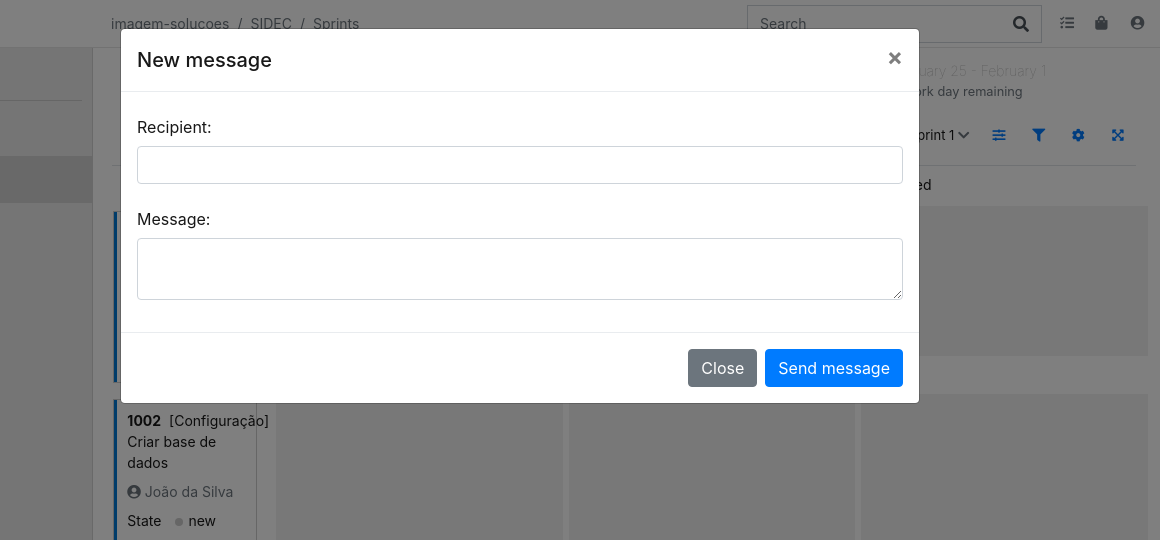
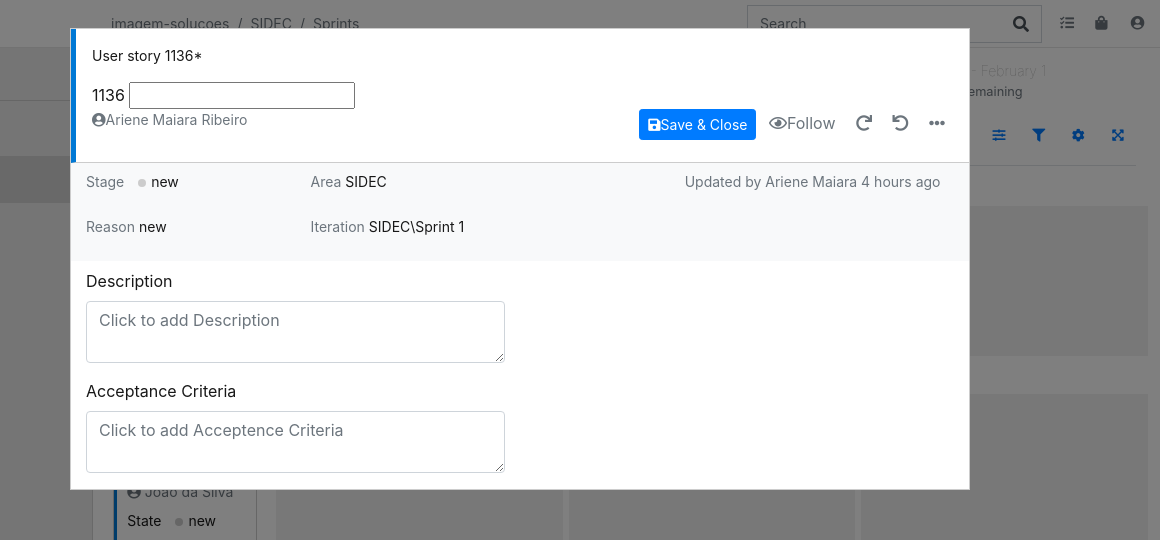
Before and after one commit to JafarAkhondali/arienemaiara-AzureDevOps.Clone-securityfix-909722, a website: page index.html in a window 1280 px wide. Both pictures are taken after a click on the link "New Work Item". Shown: the top 540 px of the page, 120-1280 px from the left. Drawn offline with Linux system fonts and the light colour scheme.

Commit message:
Criação do modal de nova task

```diff
--- a/assets/css/style.css
+++ b/assets/css/style.css
@@ -240,3 +240,26 @@ a [aria-expanded="true"] {
 }
 
 /* new task */
+.modal-lg {
+    max-width: 900px;
+}
+
+.modal-content {
+    border-radius: 0;
+    border: 1px solid #ccc;
+}
+
+.modal-task .modal-header {
+    border-left: 5px solid #0078d4;
+    border-bottom: 1px solid #ccc;
+    border-radius: 0;
+}
+
+.new-task-actions {
+    display: inline-flex;
+}
+
+.new-task-actions .float-right {
+    right: 0;
+    position: absolute;
+}
--- a/index.html
+++ b/index.html
@@ -202,16 +202,69 @@
 
     <!-- new task modal  -->
     <div class="modal fade" id="new-task-modal" tabindex="-1" role="dialog" aria-labelledby="new-task-modal" aria-hidden="true">
-        <div class="modal-dialog modal-lg" role="document">
+        <div class="modal-dialog modal-lg modal-task" role="document">
             <div class="modal-content">
                 <div class="modal-header">
-                <h5 class="modal-title" id="exampleModalLabel">New message</h5>
-                <button type="button" class="close" data-dismiss="modal" aria-label="Close">
-                <span aria-hidden="true">&times;</span>
-                </button>
+                    <div class="col-12">
+                        <div class="row">
+                            <p class="small-title">User story 1136*</p>
                         </div>
-            <div class="modal-body">
-                <form>
+                        <div class="row">
+                            <div class="input-title">
+                                <span>1136</span>
+                                <input type="text" class="new-task-input" id="input-title">
+                            </div>
+                        </div>
+                        <div class="row">
+                            <div class="new-task-actions">
+                                <p class="header-option text-muted"><i class="fas fa-user-circle"></i>Ariene Maiara Ribeiro</p>
+                                <div class="float-right">
+                                    <button id="save-task" class="btn btn-primary btn-sm"><i class="fas fa-save"></i>Save & Close</button>
+                                    <a class="gray-hover px-2 text-muted link-action" href="#"><i class="far fa-eye"></i>Follow</a>
+                                    <a class="gray-hover px-2 text-muted link-action" href="#"><i class="fas fa-redo"></i></a>
+                                    <a class="gray-hover px-2 text-muted link-action" href="#"><i class="fas fa-undo"></i></a>
+                                    <a class="gray-hover px-2 text-muted link-action" href="#"><i class="fas fa-ellipsis-h"></i></a>
+                                </div>
+                            </div>
+                        </div>
+                    </div>
+                </div>
+                <div class="modal-body p-0">
+                    <div class="col-12">
+                        <div class="row task-info bg-light pt-2">
+                            <div class="col-12 col-md-3">
+                                <p><label class="text-muted">Stage</label> <span class="task-status">new</span></p>
+                                <p><label class="text-muted">Reason</label> <span>new</span></p>
+                            </div>
+                            <div class="col-12 col-md-5">
+                                <p><label class="text-muted">Area</label> <span>SIDEC</span></p>
+                                <p><label class="text-muted">Iteration</label> <span>SIDEC\Sprint 1</span></p>
+                            </div>
+                            <div class="col">
+                                <p class="text-muted">Updated by Ariene Maiara 4 hours ago</p>
+                            </div>
+                        </div>
+                        <div class="row task-form bg-white pt-2">
+                            <div class="col-12 col-md-6">
+                                <div class="form-group">
+                                    <label>Description</label>
+                                    <textarea class="form-control" placeholder="Click to add Description"></textarea>
+                                </div>
+                                <div class="form-group">
+                                    <label>Acceptance Criteria</label>
+                                    <textarea class="form-control"  placeholder="Click to add Acceptence Criteria"></textarea>
+                                </div>
+                            </div>
+                            <div class="col-12 col-md-3">
+
+                            </div>
+                            <div class="col-12 col-md-3">
+
+                            </div>
+                        </div>
+                    </div>
+
+                    <!-- <form>
                         <div class="form-group">
                             <label for="recipient-name" class="col-form-label">Recipient:</label>
                             <input type="text" class="form-control" id="recipient-name">
@@ -220,11 +273,7 @@
                             <label for="message-text" class="col-form-label">Message:</label>
                             <textarea class="form-control" id="message-text"></textarea>
                         </div>
-                </form>
-            </div>
-            <div class="modal-footer">
-                <button type="button" class="btn btn-secondary" data-dismiss="modal">Close</button>
-                <button type="button" class="btn btn-primary">Send message</button>
+                    </form> -->
                 </div>
             </div>
         </div>
```
Lines whose indentation alone changed are shown as unchanged.
